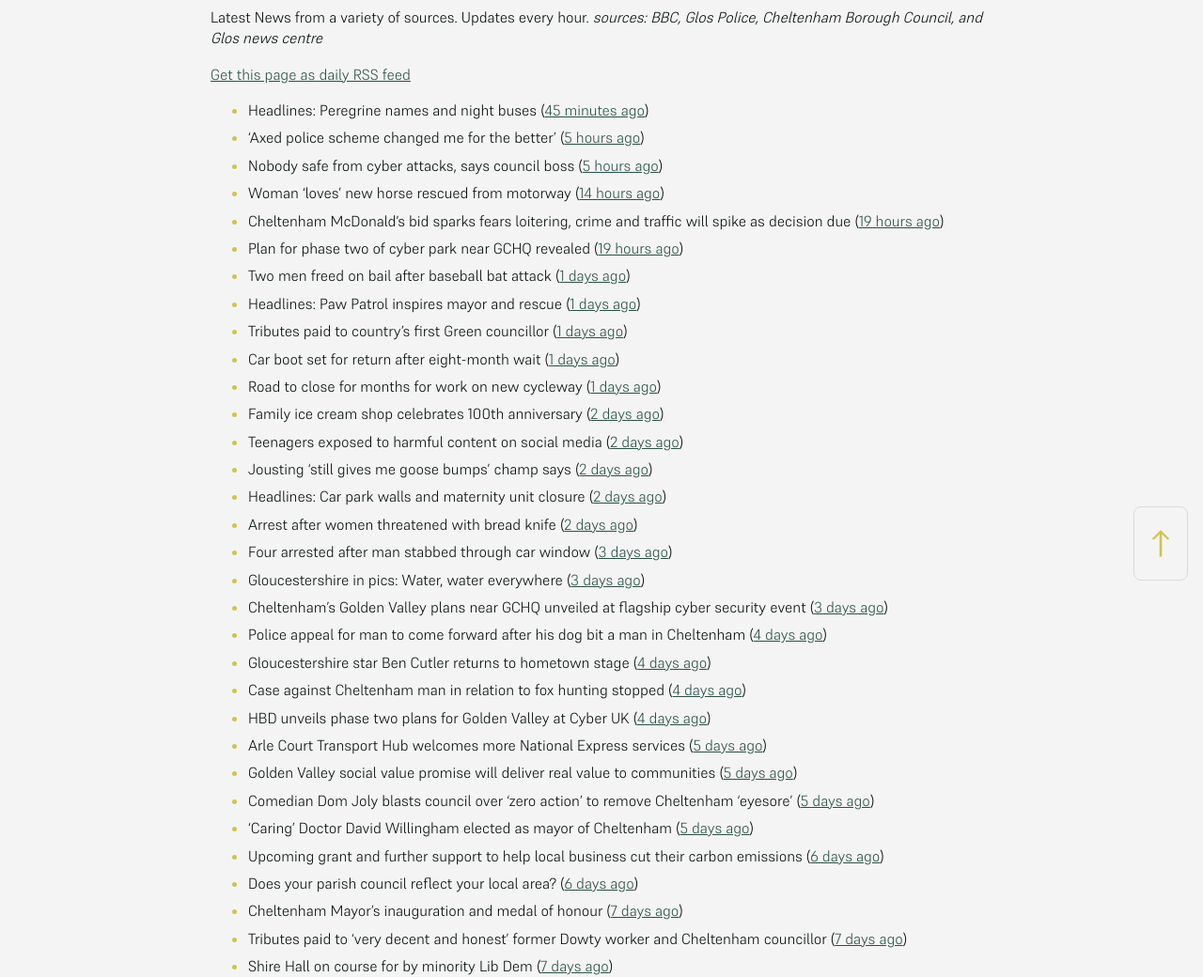
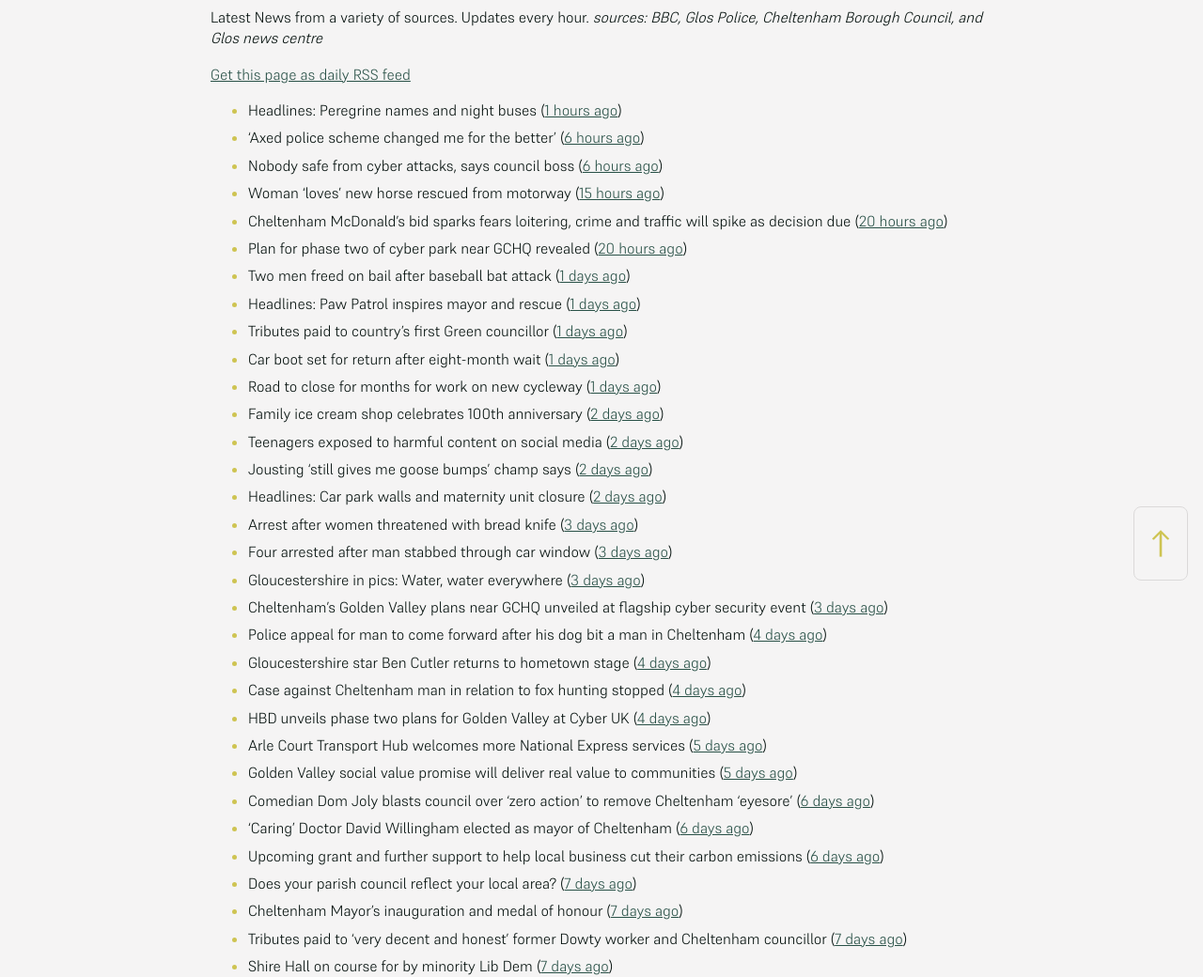
Before and after one commit to mat-0/cheltenham-open-data, a Jekyll site: the page built from _pages/news.md, in a window 1280 px wide. Shown: the part 266-1306 px from the top of the page at 94% size. Built offline with Jekyll 4.4.1, drawn with Linux system fonts in a browser that asks for light colours.

Commit message:
Updated 2025-05-20 11:57:51

```diff
--- a/_pages/news.md
+++ b/_pages/news.md
@@ -12,12 +12,12 @@ _sources: BBC, Glos Police, Cheltenham Borough Council, and Glos news centre_
 [Get this page as daily RSS feed](/daily.rss)
 
 <!-- news_marker starts -->
-- Headlines: Peregrine names and night buses ([45 minutes ago](https://www.bbc.com/news/articles/cr7zznnkyrgo))
-- 'Axed police scheme changed me for the better' ([5 hours ago](https://www.bbc.com/news/articles/cj425087v5po))
-- Nobody safe from cyber attacks, says council boss ([5 hours ago](https://www.bbc.com/news/articles/cyvm4ljl2l8o))
-- Woman 'loves' new horse rescued from motorway ([14 hours ago](https://www.bbc.com/news/articles/c4g2r40ye9eo))
-- Cheltenham McDonald’s bid sparks fears loitering, crime and traffic will spike as decision due ([19 hours ago](https://gloucesternewscentre.co.uk/cheltenham-mcdonalds-bid-sparks-fears-loitering-crime-and-traffic-will-spike-as-decision-due/))
-- Plan for phase two of cyber park near GCHQ revealed ([19 hours ago](https://www.bbc.com/news/articles/clygqx2jp95o))
+- Headlines: Peregrine names and night buses ([1 hours ago](https://www.bbc.com/news/articles/cr7zznnkyrgo))
+- 'Axed police scheme changed me for the better' ([6 hours ago](https://www.bbc.com/news/articles/cj425087v5po))
+- Nobody safe from cyber attacks, says council boss ([6 hours ago](https://www.bbc.com/news/articles/cyvm4ljl2l8o))
+- Woman 'loves' new horse rescued from motorway ([15 hours ago](https://www.bbc.com/news/articles/c4g2r40ye9eo))
+- Cheltenham McDonald’s bid sparks fears loitering, crime and traffic will spike as decision due ([20 hours ago](https://gloucesternewscentre.co.uk/cheltenham-mcdonalds-bid-sparks-fears-loitering-crime-and-traffic-will-spike-as-decision-due/))
+- Plan for phase two of cyber park near GCHQ revealed ([20 hours ago](https://www.bbc.com/news/articles/clygqx2jp95o))
 - Two men freed on bail after baseball bat attack ([1 days ago](https://www.bbc.com/news/articles/c4ge7l3nvv1o))
 - Headlines: Paw Patrol inspires mayor and rescue ([1 days ago](https://www.bbc.com/news/articles/cj93e7x34ewo))
 - Tributes paid to country's first Green councillor ([1 days ago](https://www.bbc.com/news/articles/cd7gvr0g0qgo))
@@ -27,7 +27,7 @@ _sources: BBC, Glos Police, Cheltenham Borough Council, and Glos news centre_
 - Teenagers exposed to harmful content on social media ([2 days ago](https://www.bbc.com/news/videos/c1kvmv9w348o))
 - Jousting 'still gives me goose bumps' champ says ([2 days ago](https://www.bbc.com/news/articles/cm2yd1d3d7eo))
 - Headlines: Car park walls and maternity unit closure ([2 days ago](https://www.bbc.com/news/articles/c861wnwd753o))
-- Arrest after women threatened with bread knife ([2 days ago](https://www.bbc.com/news/articles/cvgdpnv8yp0o))
+- Arrest after women threatened with bread knife ([3 days ago](https://www.bbc.com/news/articles/cvgdpnv8yp0o))
 - Four arrested after man stabbed through car window ([3 days ago](https://www.bbc.com/news/articles/cql2yerl45po))
 - Gloucestershire in pics: Water, water everywhere ([3 days ago](https://www.bbc.com/news/articles/c8e6d4g6k88o))
 - Cheltenham’s Golden Valley plans near GCHQ unveiled at flagship cyber security event ([3 days ago](https://gloucesternewscentre.co.uk/cheltenhams-golden-valley-plans-near-gchq-unveiled-at-flagship-cyber-security-event/))
@@ -37,10 +37,10 @@ _sources: BBC, Glos Police, Cheltenham Borough Council, and Glos news centre_
 - HBD unveils phase two plans for Golden Valley at Cyber UK ([4 days ago](https://www.cheltenham.gov.uk/news/article/3012/hbd_unveils_phase_two_plans_for_golden_valley_at_cyber_uk))
 - Arle Court Transport Hub welcomes more National Express services ([5 days ago](https://gloucesternewscentre.co.uk/arle-court-transport-hub-welcomes-more-national-express-services/))
 - Golden Valley social value promise will deliver real value to communities ([5 days ago](https://www.cheltenham.gov.uk/news/article/3011/golden_valley_social_value_promise_will_deliver_real_value_to_communities))
-- Comedian Dom Joly blasts council over ‘zero action’ to remove Cheltenham ‘eyesore’ ([5 days ago](https://gloucesternewscentre.co.uk/comedian-dom-joly-blasts-council-over-zero-action-to-remove-cheltenham-eyesore/))
-- ‘Caring’ Doctor David Willingham elected as mayor of Cheltenham ([5 days ago](https://gloucesternewscentre.co.uk/caring-doctor-david-willingham-elected-as-mayor-of-cheltenham/))
+- Comedian Dom Joly blasts council over ‘zero action’ to remove Cheltenham ‘eyesore’ ([6 days ago](https://gloucesternewscentre.co.uk/comedian-dom-joly-blasts-council-over-zero-action-to-remove-cheltenham-eyesore/))
+- ‘Caring’ Doctor David Willingham elected as mayor of Cheltenham ([6 days ago](https://gloucesternewscentre.co.uk/caring-doctor-david-willingham-elected-as-mayor-of-cheltenham/))
 - Upcoming grant and further support to help local business cut their carbon emissions ([6 days ago](https://www.cheltenham.gov.uk/news/article/3010/upcoming_grant_and_further_support_to_help_local_business_cut_their_carbon_emissions))
-- Does your parish council reflect your local area? ([6 days ago](https://www.cheltenham.gov.uk/news/article/3009/does_your_parish_council_reflect_your_local_area))
+- Does your parish council reflect your local area? ([7 days ago](https://www.cheltenham.gov.uk/news/article/3009/does_your_parish_council_reflect_your_local_area))
 - Cheltenham Mayor’s inauguration and medal of honour ([7 days ago](https://www.cheltenham.gov.uk/news/article/3008/cheltenham_mayors_inauguration_and_medal_of_honour))
 - Tributes paid to ‘very decent and honest’ former Dowty worker and Cheltenham councillor ([7 days ago](https://gloucesternewscentre.co.uk/tributes-paid-to-very-decent-and-honest-former-dowty-worker-and-cheltenham-councillor/))
 - Shire Hall on course for by minority Lib Dem ([7 days ago](https://gloucesternewscentre.co.uk/shire-hall-on-course-for-by-minority-lib-dem/))
```
Also changed, not shown: _data/flood.json (+5 -48 lines), _pages/fix-my-street.md (+4 -4 lines), index.md (+4 -4 lines).
